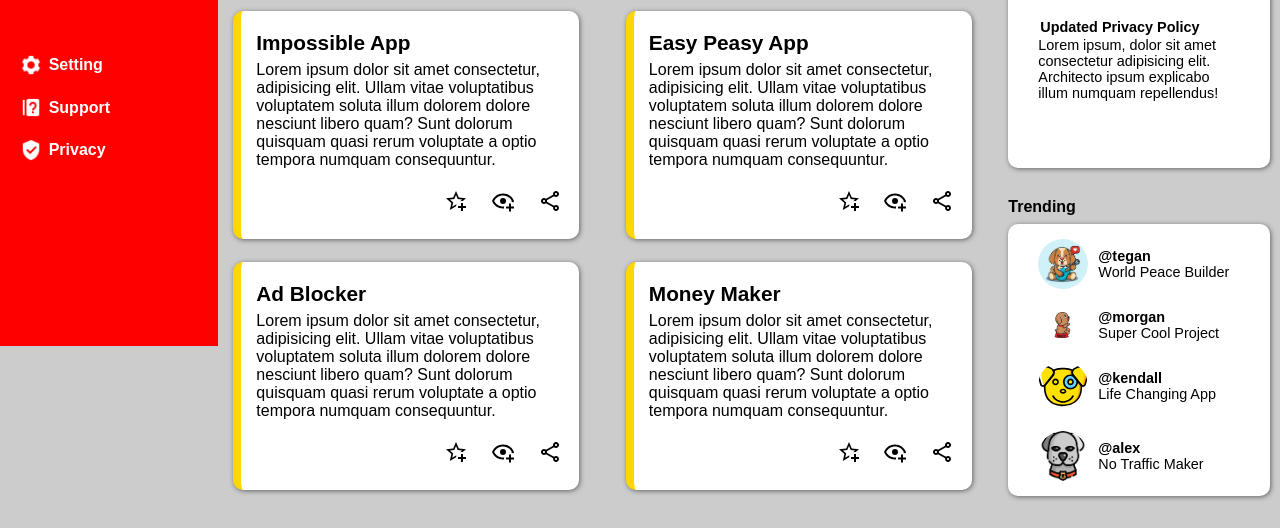
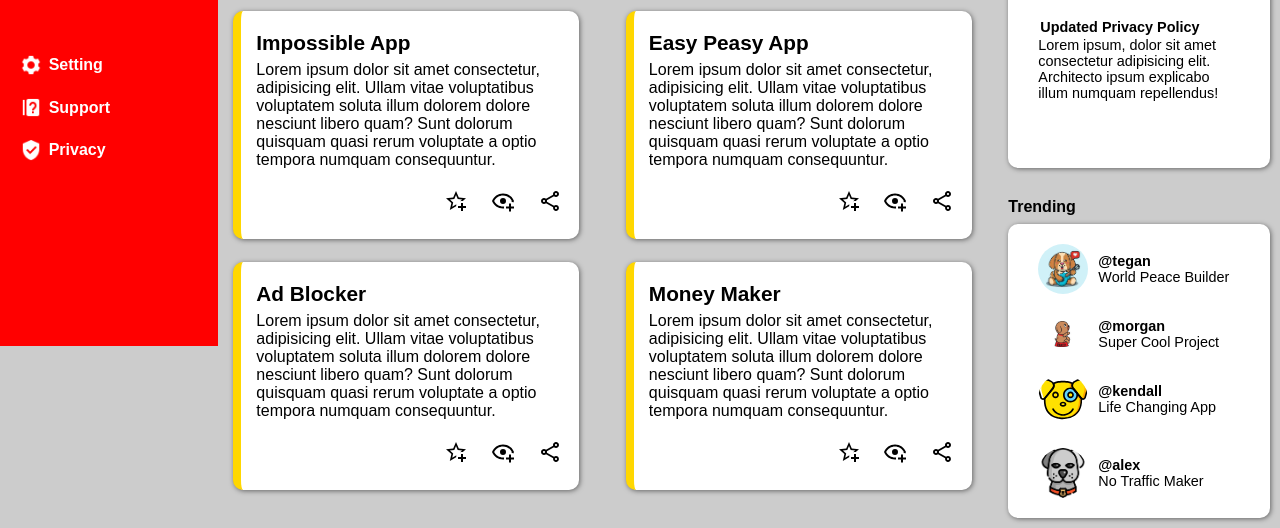
Before and after one commit to IamLiam09/grid-practice-odinProject, a plain HTML site: page index.html in a window 1280 px wide. Shown: the part 454-982 px from the top of the page. Drawn offline with Linux system fonts and the light colour scheme.

Commit message:
fixed something on css

```diff
--- a/style.css
+++ b/style.css
@@ -225,10 +225,10 @@ main .announcements .Announce-container .-ann-con:nth-child(3){
 main .container-white-bottom{
     display: grid;
     grid-template-rows: repeat(4 1fr);
-    gap: 20px;
-    height: 40%;
+    gap: 24px;
+    height: 50%;
     width: 80%;
-    padding: 15px 30px;
+    padding: 20px 30px;
     border-radius: 10px;
     background-color: white;
     box-shadow: 1px 1px 5px hsl(0, 0%, 0%, 50%);
```
